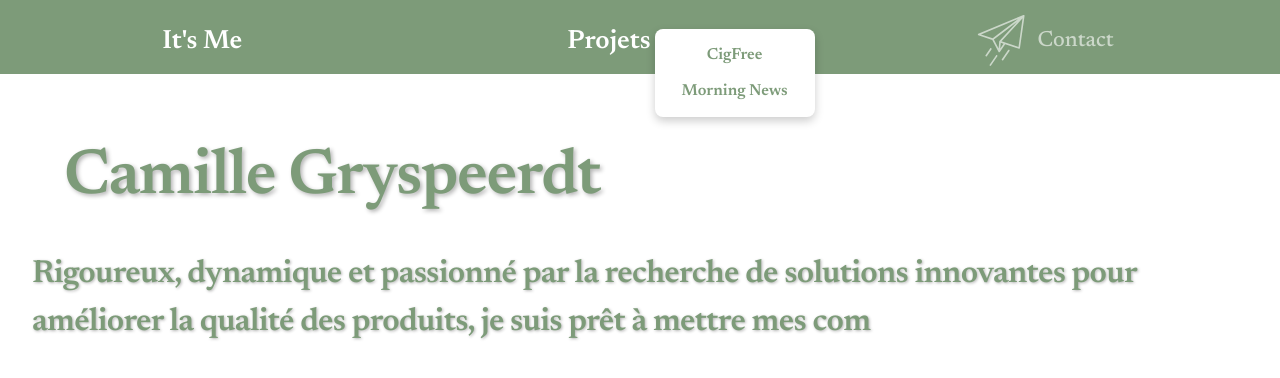
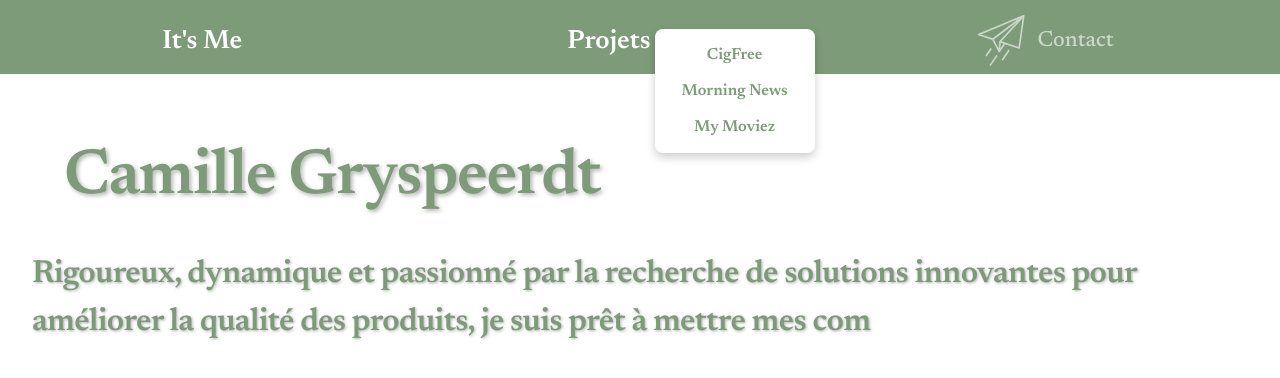
Before and after one commit to trinity0077/portFolioFrontend, a Next.js app: page / in a window 1280 px wide. Both pictures are taken after a click on the button "Projets". Shown: the top 378 px of the page. Built offline with nearby package versions, Linux system fonts and the light colour scheme.

Commit message:
ajout du projet my moviez a la liste des redirections

```diff
--- a/components/FolioNavAndRedirection.tsx
+++ b/components/FolioNavAndRedirection.tsx
@@ -76,39 +76,23 @@ const FolioNavAndRedirection = () => {
 >
   CigFree
 </button>
-    <button onClick={() => {
+  <button onClick={() => {
     handleOpenProject("https://newspaper-front-two.vercel.app");
     setShowProjectsMenu(false);}}>
       Morning News
-    </button>
+  </button>
+  <button onClick={() => {
+    handleOpenProject("https://mymoviez-frontend-nine.vercel.app/");
+    setShowProjectsMenu(false);}}>
+      My Moviez
+  </button>
+
   </div>
 )}
- </div>
 
 
-{/* copy dropbuttonmenu  */}
 
-        {/* <div className={styles.dropdown}>
-        <button
-  className={`${styles.button} ${styles["projects-button"]} ${
-    showProjectsMenu ? styles["button-active"] : ""
-  }`}
-  onClick={() => setShowProjectsMenu((prev) => !prev)}
->
-  Projets
-</button>
-{showProjectsMenu && (
-  <div
-    className={styles.dropdownMenu}
-    onMouseLeave={() => setShowProjectsMenu(false)}
-  >
-    <button onClick={() => handleButtonClick(2)}>CigFree</button>
-    <button onClick={() => handleOpenProject("https://newspaper-front-two.vercel.app")}>
-      Morning News
-    </button>
-  </div>
-)}
-</div> */}
+ </div>
 
         <button
           className={`${styles["container-email"]} ${activeButton === 3 ? styles["Active-container-email"] : ""}`}
```
